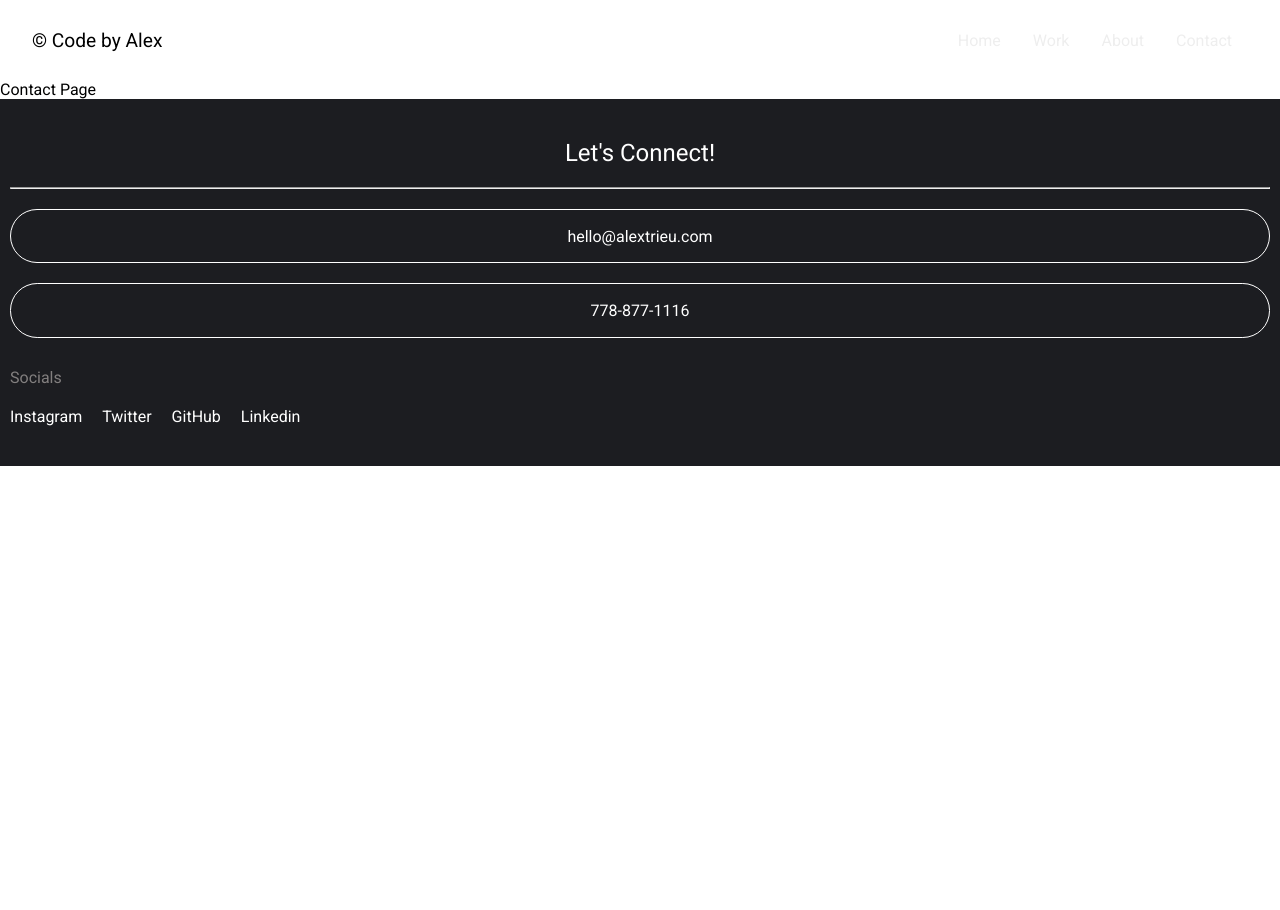
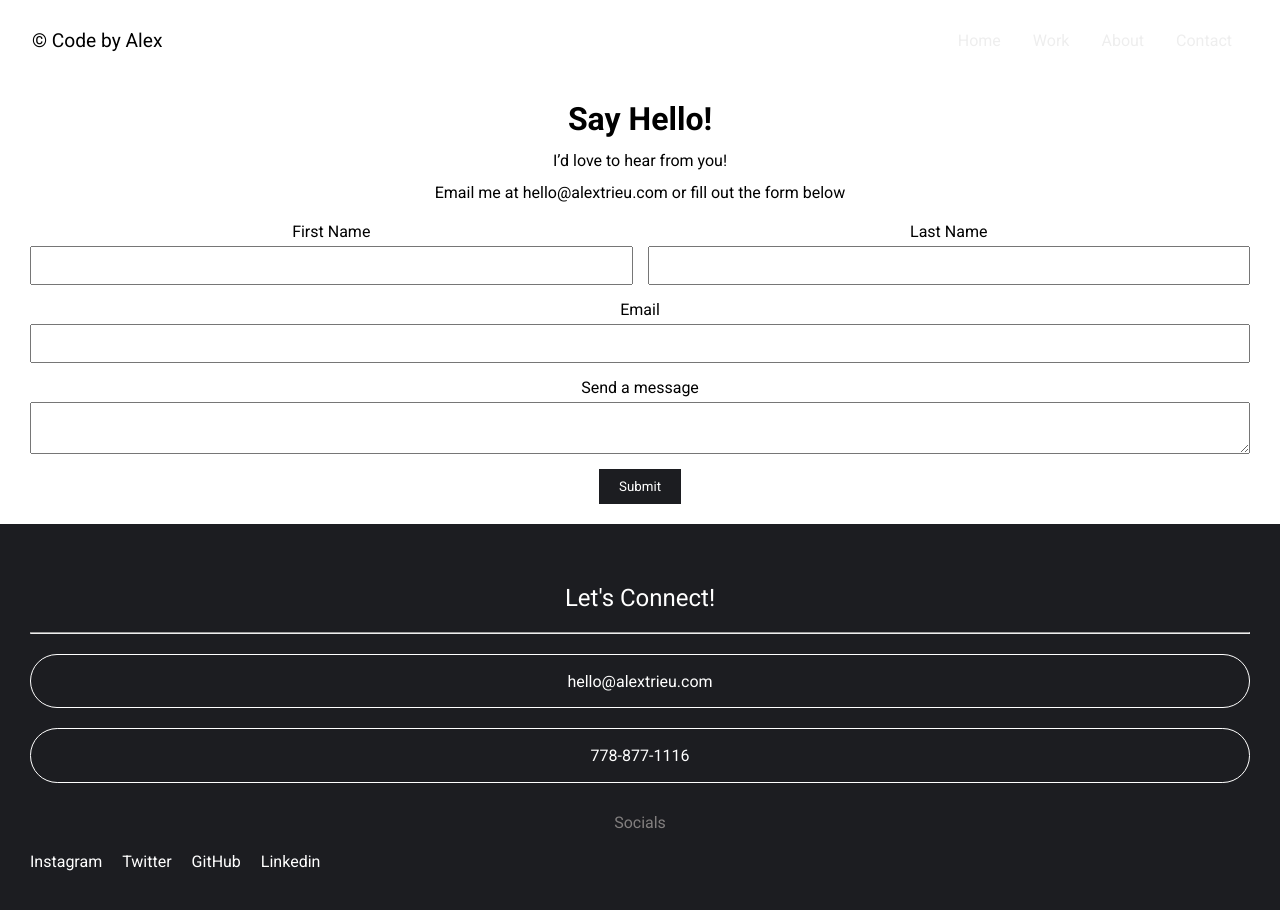
Before and after one commit to alextrieu/alextrieu.com, a React (Create React App) app: page /contact in a window 1280 px wide. Shown: the top 910 px of the page. Before the commit the page ends 800 px from the top, so only its background shows below. Built offline with nearby package versions, Linux system fonts and the light colour scheme.

Commit message:
updated about page

```diff
--- a/src/AboutMe/AboutMe.css
+++ b/src/AboutMe/AboutMe.css
@@ -31,4 +31,5 @@
   text-align: center; /* Centers the text horizontally */
   font-size: 16px; /* Adjust text size as needed */
   font-family: Arial, sans-serif; /* Adjust font family as needed */
+  text-decoration: none;
 }
--- a/src/AboutMe/AboutMe.js
+++ b/src/AboutMe/AboutMe.js
@@ -1,4 +1,6 @@
 import React from "react";
+import { Link } from "react-router-dom";
+
 import "./AboutMe.css";
 
 export default function AboutMe() {
@@ -14,7 +16,9 @@ export default function AboutMe() {
         My passion for design, code, and UX positions me in a unique place in
         the web design world
       </p>
-      <div className="circle">About Me</div>
+      <Link to="/about" className="circle">
+        About Me
+      </Link>
     </div>
   );
 }
--- a/src/pages/AboutPage.js
+++ b/src/pages/AboutPage.js
@@ -1,10 +1,43 @@
 import React from "react";
 import MainLayout from "../layout/MainLayout";
+import headshot from "../assets/images/headshot.jpeg";
+import "./pages.css";
 
 export default function AboutPage() {
   return (
     <MainLayout>
-      <div>AboutPage</div>
+      <div className="about-container">
+        <h2 className="about-container-title">Hey, I'm Alex!</h2>
+        <img class="about-headshot" src={headshot} />
+        <div className="about-paragraphs">
+          <p>
+            I’m an avid walker, nature lover, swimmer, bánh mì connoisseur, and
+            the reason you’re here—a web designer!
+          </p>
+
+          <p>
+            I created my first website at 18 and have been captivated by the
+            web's endless possibilities ever since. My greatest passion is
+            collaborating with emerging businesses to build the foundational
+            framework and architecture necessary for establishing a strong
+            online presence. I'm fascinated by the intricacies of
+            design—understanding the rationale behind element configurations,
+            the principles of Conversion Rate Optimization (CRO), and the art of
+            web development. The process of creating something out of nothing
+            has always resonated with me deeply.
+          </p>
+
+          <p>
+            Driven by curiosity and a relentless pursuit of excellence, I
+            continuously seek to expand my knowledge and hone my skills. My
+            portfolio is a testament to my journey in the digital realm,
+            reflecting a blend of creativity, strategic thinking, and technical
+            prowess. I'm excited to bring my vision, expertise, and passion to
+            your team, crafting memorable online experiences that drive success
+            and foster connections.
+          </p>
+        </div>
+      </div>
     </MainLayout>
   );
 }
--- a/src/pages/ContactPage.js
+++ b/src/pages/ContactPage.js
@@ -1,6 +1,96 @@
-import React from "react";
+import React, { useState } from "react";
 import MainLayout from "../layout/MainLayout";
+import "./pages.css";
 
-export default function ContactPage() {
-  return <MainLayout>Contact Page</MainLayout>;
-}
+const FORM_ENDPOINT =
+  "https://public.herotofu.com/v1/719efb00-e0b9-11ee-8980-3397320e035b";
+
+const ContactPage = () => {
+  const [submitted, setSubmitted] = useState(false);
+  const handleSubmit = (e) => {
+    e.preventDefault();
+
+    const inputs = e.target.elements;
+    const data = {};
+
+    for (let i = 0; i < inputs.length; i++) {
+      if (inputs[i].name) {
+        data[inputs[i].name] = inputs[i].value;
+      }
+    }
+
+    fetch(FORM_ENDPOINT, {
+      method: "POST",
+      headers: {
+        Accept: "application/json",
+        "Content-Type": "application/json",
+      },
+      body: JSON.stringify(data),
+    })
+      .then((response) => {
+        if (!response.ok) {
+          throw new Error("Form response was not ok");
+        }
+
+        setSubmitted(true);
+      })
+      .catch((err) => {
+        // Submit the form manually
+        e.target.submit();
+      });
+  };
+
+  if (submitted) {
+    return (
+      <>
+        <h2>Thank you!</h2>
+        <div>We'll be in touch soon.</div>
+      </>
+    );
+  }
+
+  return (
+    <MainLayout>
+      <div className="contact-container">
+        <div className="contact-intro">
+          <h1>Say Hello!</h1>
+          <p>I’d love to hear from you!</p>
+          <p>Email me at hello@alextrieu.com or fill out the form below</p>
+        </div>
+        <form
+          action={FORM_ENDPOINT}
+          onSubmit={handleSubmit}
+          method="POST"
+          className="form-container"
+        >
+          <div className="name-container">
+            <div className="input-container">
+              <label>First Name</label>
+              <input type="text" name="firstName" required />
+            </div>
+            <div className="input-container">
+              <label>Last Name</label>
+              <input type="text" name="lastName" required />
+            </div>
+          </div>
+          <div className="input-container">
+            <label>Email</label>
+            <input type="email" name="email" required />
+          </div>
+          <div className="input-container">
+            <label>Send a message</label>
+            <textarea name="message" required />
+          </div>
+          <div>
+            <button type="submit" className="contact-btn">
+              {" "}
+              Submit{" "}
+            </button>
+          </div>
+        </form>
+      </div>
+    </MainLayout>
+  );
+};
+
+export default ContactPage;
--- a/src/pages/WorkDetails/WorkDetails.css
+++ b/src/pages/WorkDetails/WorkDetails.css
@@ -66,4 +66,5 @@
 .project-overview-logo {
   width: 60%;
   height: auto;
+  margin-bottom: 10px;
 }
--- /dev/null
+++ b/src/pages/pages.css
@@ -0,0 +1,60 @@
+.about-headshot {
+  width: 100%;
+}
+
+.about-container {
+  padding: 0 20px;
+}
+
+.about-paragraphs p {
+  line-height: 1.8em;
+  margin: 1em 0;
+}
+
+.about-container-title {
+  margin-bottom: 15px;
+}
+
+/* Contact */
+
+.contact-container {
+  padding: 20px 20px;
+  text-align: center;
+}
+
+.contact-intro {
+  display: flex;
+  flex-direction: column;
+  gap: 13px;
+}
+
+.form-container {
+  display: flex;
+  flex-direction: column;
+  gap: 15px;
+}
+
+.contact-btn {
+  padding: 10px 20px;
+  outline: none;
+  border: none;
+  background-color: #1c1d21;
+  color: white;
+}
+
+.input-container {
+  display: flex;
+  flex-direction: column;
+  gap: 5px;
+  flex: 1;
+}
+
+.input-container > input,
+.input-container > textarea {
+  padding: 10px;
+}
+
+.name-container {
+  display: flex;
+  gap: 15px;
+}
```
Also changed, not shown: src/ScrollToTop.js (added, +14 -0 lines), src/assets/images/headshot.jpeg (added).
